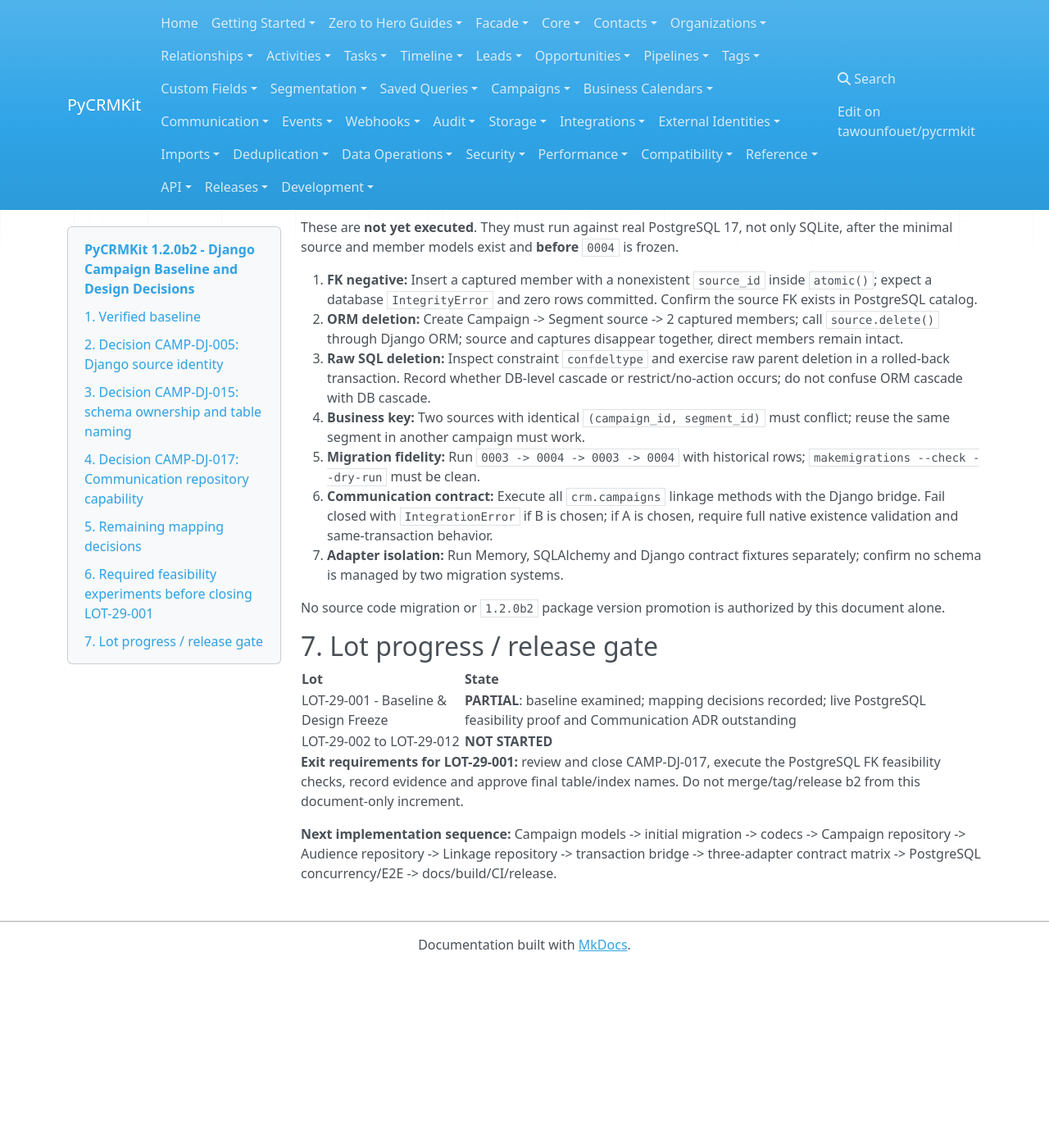
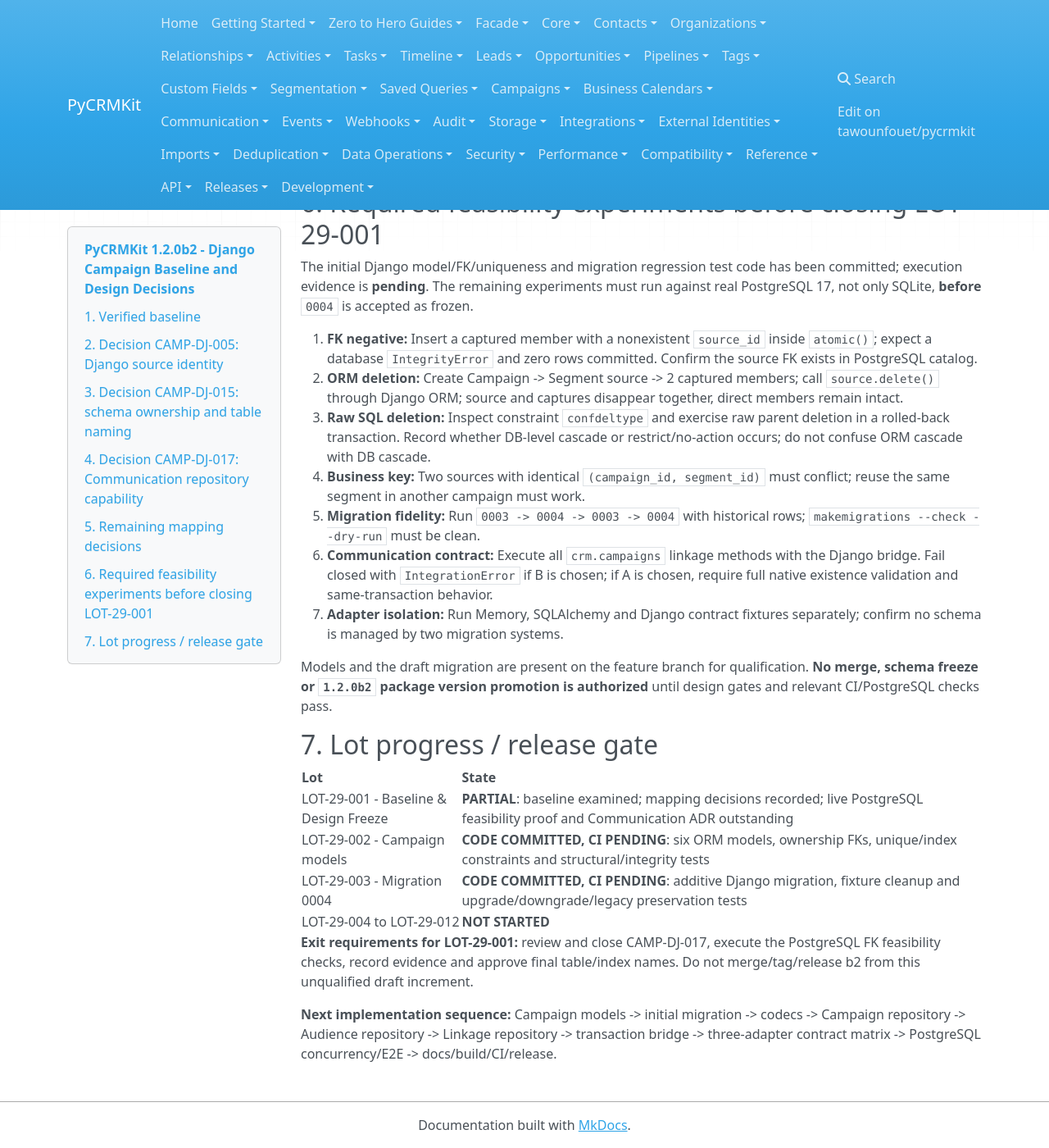
Before and after one commit to tawounfouet/pycrmkit, an MkDocs documentation site: the page built from docs/development/1.2.0b2-django-campaign-design-freeze.md, in a window 1280 px wide and 1400 px high, scrolled down 3563 px. Shown: the whole window at 82% size. Built offline with MkDocs 1.6.1, drawn with Linux system fonts in a browser that asks for light colours; nearby versions of some CDN libraries; before the commit the page ends 4743 px from its top, so only the background shows below that; some of the changed text lies outside the part shown.

Commit message:
docs(django): track LOT-29-002/003 implementation separately from qualification

```diff
--- a/docs/development/1.2.0b2-django-campaign-design-freeze.md
+++ b/docs/development/1.2.0b2-django-campaign-design-freeze.md
@@ -2,12 +2,12 @@
 
 **Milestone:** 1.2.0b2 - Django Campaign Persistence
 **Increment:** LOT-29-001 - Django Baseline & Design Freeze
-**Status:** PARTIALLY FROZEN / COMMUNICATION CAPABILITY GATE OPEN
+**Status:** DESIGN RECORDED / MODELS AND MIGRATION IMPLEMENTED, NOT YET QUALIFIED / COMMUNICATION GATE OPEN
 **Baseline:** `535960dbabaedb0c75f66e6869a02b9f14bd65c2` (`v1.2.0b1`)
 **Date:** 2026-10-28
 **Scope authority:** `29_PYCRMKIT_1_2_DJANGO_CAMPAIGN_PERSISTENCE_IMPLEMENTATION_SPEC.md`
 
-This document records design findings. It is **not** evidence that Django Campaign models, migrations, repositories, PostgreSQL tests, or version 1.2.0b2 have already been delivered.
+This document records design findings. The six Django Campaign models, migration 0004 and initial SQLite/ORM integrity and migration tests have now been **committed to the draft PR**; their CI and PostgreSQL qualification are still pending. Repositories, PostgreSQL acceptance evidence and version 1.2.0b2 have **not** been delivered.
 
 ## 1. Verified baseline
 
@@ -109,7 +109,7 @@
 
 ## 6. Required feasibility experiments before closing LOT-29-001
 
-These are **not yet executed**. They must run against real PostgreSQL 17, not only SQLite, after the minimal source and member models exist and **before** `0004` is frozen.
+The initial Django model/FK/uniqueness and migration regression test code has been committed; execution evidence is **pending**. The remaining experiments must run against real PostgreSQL 17, not only SQLite, **before** `0004` is accepted as frozen.
 
 1. **FK negative:** Insert a captured member with a nonexistent `source_id` inside `atomic()`; expect a database `IntegrityError` and zero rows committed. Confirm the source FK exists in PostgreSQL catalog.
 2. **ORM deletion:** Create Campaign -> Segment source -> 2 captured members; call `source.delete()` through Django ORM; source and captures disappear together, direct members remain intact.
@@ -119,15 +119,17 @@
 6. **Communication contract:** Execute all `crm.campaigns` linkage methods with the Django bridge. Fail closed with `IntegrationError` if B is chosen; if A is chosen, require full native existence validation and same-transaction behavior.
 7. **Adapter isolation:** Run Memory, SQLAlchemy and Django contract fixtures separately; confirm no schema is managed by two migration systems.
 
-No source code migration or `1.2.0b2` package version promotion is authorized by this document alone.
+Models and the draft migration are present on the feature branch for qualification. **No merge, schema freeze or `1.2.0b2` package version promotion is authorized** until design gates and relevant CI/PostgreSQL checks pass.
 
 ## 7. Lot progress / release gate
 
 | Lot | State |
 |---|---|
 | LOT-29-001 - Baseline & Design Freeze | **PARTIAL**: baseline examined; mapping decisions recorded; live PostgreSQL feasibility proof and Communication ADR outstanding |
-| LOT-29-002 to LOT-29-012 | **NOT STARTED** |
+| LOT-29-002 - Campaign models | **CODE COMMITTED, CI PENDING**: six ORM models, ownership FKs, unique/index constraints and structural/integrity tests |
+| LOT-29-003 - Migration 0004 | **CODE COMMITTED, CI PENDING**: additive Django migration, fixture cleanup and upgrade/downgrade/legacy preservation tests |
+| LOT-29-004 to LOT-29-012 | **NOT STARTED** |
 
-**Exit requirements for LOT-29-001:** review and close CAMP-DJ-017, execute the PostgreSQL FK feasibility checks, record evidence and approve final table/index names. Do not merge/tag/release b2 from this document-only increment.
+**Exit requirements for LOT-29-001:** review and close CAMP-DJ-017, execute the PostgreSQL FK feasibility checks, record evidence and approve final table/index names. Do not merge/tag/release b2 from this unqualified draft increment.
 
 **Next implementation sequence:** Campaign models -> initial migration -> codecs -> Campaign repository -> Audience repository -> Linkage repository -> transaction bridge -> three-adapter contract matrix -> PostgreSQL concurrency/E2E -> docs/build/CI/release.
```
